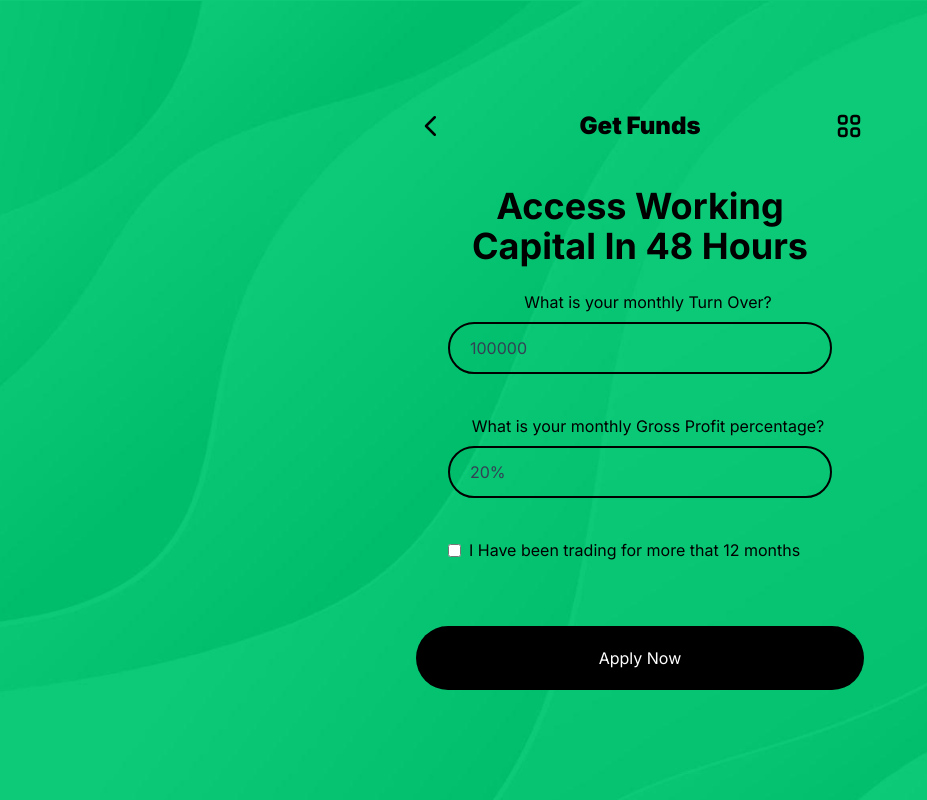
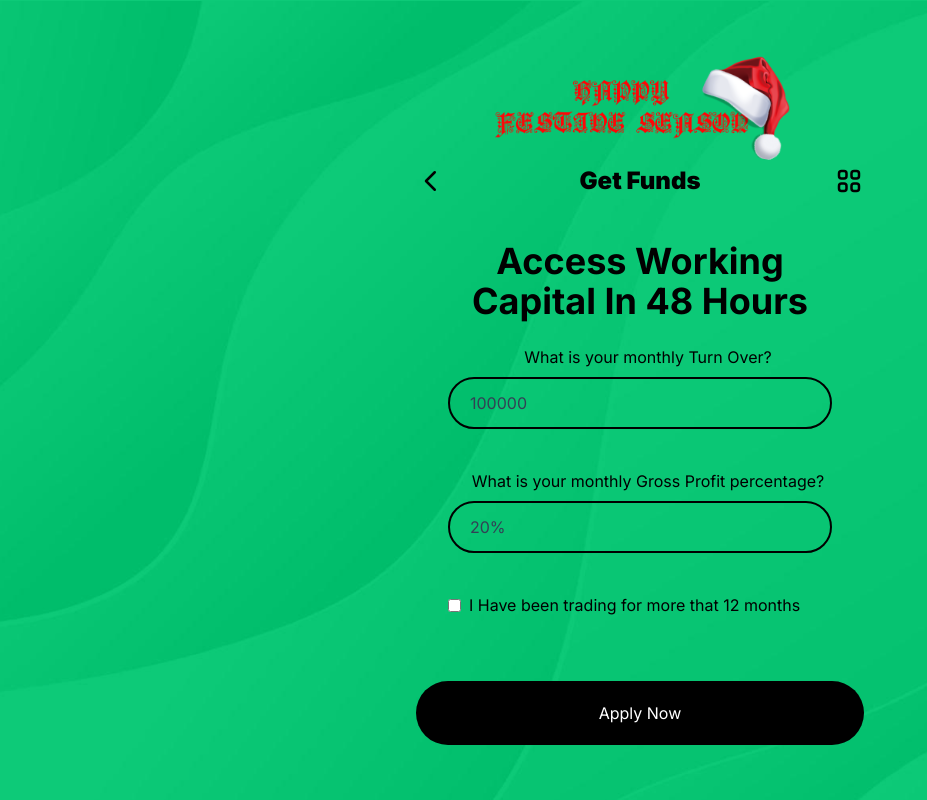
Before and after one commit to grahamusai/getfunds, a Next.js app: page / in a window 1280 px wide. Shown: the whole page, without its empty margins (0-927 px from the left). Built offline with nearby package versions, Linux system fonts and the light colour scheme.

Commit message:
rush update

```diff
--- a/src/app/components/switcher.tsx
+++ b/src/app/components/switcher.tsx
@@ -13,10 +13,12 @@ const Switcher = () => {
           setFrequency("weekly");
         }}
         className={` font-bold py-1 w-40 ${
-          toggle ? "bg-black text-white" : "bg-slate-400 bg-opacity-40 text-black "
+          toggle
+            ? "bg-black text-white"
+            : "bg-slate-400 bg-opacity-40 text-black "
         } rounded-l-full`}
       >
-        <p className=" text-sm">Weekly</p> <p className=" text-xs">Mon-Sat</p>
+        <p className=" text-sm">Daily</p> <p className=" text-xs">Mon-Sat</p>
       </button>
       <button
         onClick={() => {
@@ -24,10 +26,12 @@ const Switcher = () => {
           setFrequency("daily");
         }}
         className={` font-bold py-1 w-40 ${
-          toggle ? "bg-slate-400 bg-opacity-40 text-black " : "bg-black text-white"
+          toggle
+            ? "bg-slate-400 bg-opacity-40 text-black "
+            : "bg-black text-white"
         } rounded-r-full`}
       >
-        <p className=" text-sm">Daily</p>
+        <p className=" text-sm">Weekly</p>
         <p className=" text-xs">4 Times Monthly</p>
       </button>
     </div>
--- a/src/app/congrats/page.tsx
+++ b/src/app/congrats/page.tsx
@@ -7,6 +7,7 @@ import { round } from "../libs/helpers";
 import Switcher from "../components/switcher";
 import InputSwitcher from "../components/input_switcher";
 import FundingInput from "../components/funding_input";
+import Image from "next/image";
 
 const Congrats = () => {
   const {
--- a/src/app/page.tsx
+++ b/src/app/page.tsx
@@ -3,6 +3,7 @@ import Navbar from "./components/Navbar";
 
 import Link from "next/link";
 import { useGlobalState } from "./libs/global_state";
+import Image from "next/image";
 
 export default function Home() {
   const { setTurnOver, setGrossProfit, turnOver, grossProfit } =
@@ -11,6 +12,14 @@ export default function Home() {
     <main>
       <div className="w-screen h-screen flex items-center justify-center">
         <div>
+          <div className="flex justify-center">
+            <Image
+              src="/images/festive.png"
+              alt="festive"
+              height={300}
+              width={300}
+            />
+          </div>
           <Navbar />
           <div className="text-center max-w-md mx-auto mt-3 p-8 bg-opacity-10">
             <h1 className="text-4xl mb-6 font-bold text-center">
```
Also changed, not shown: public/images/festive.png (added).
